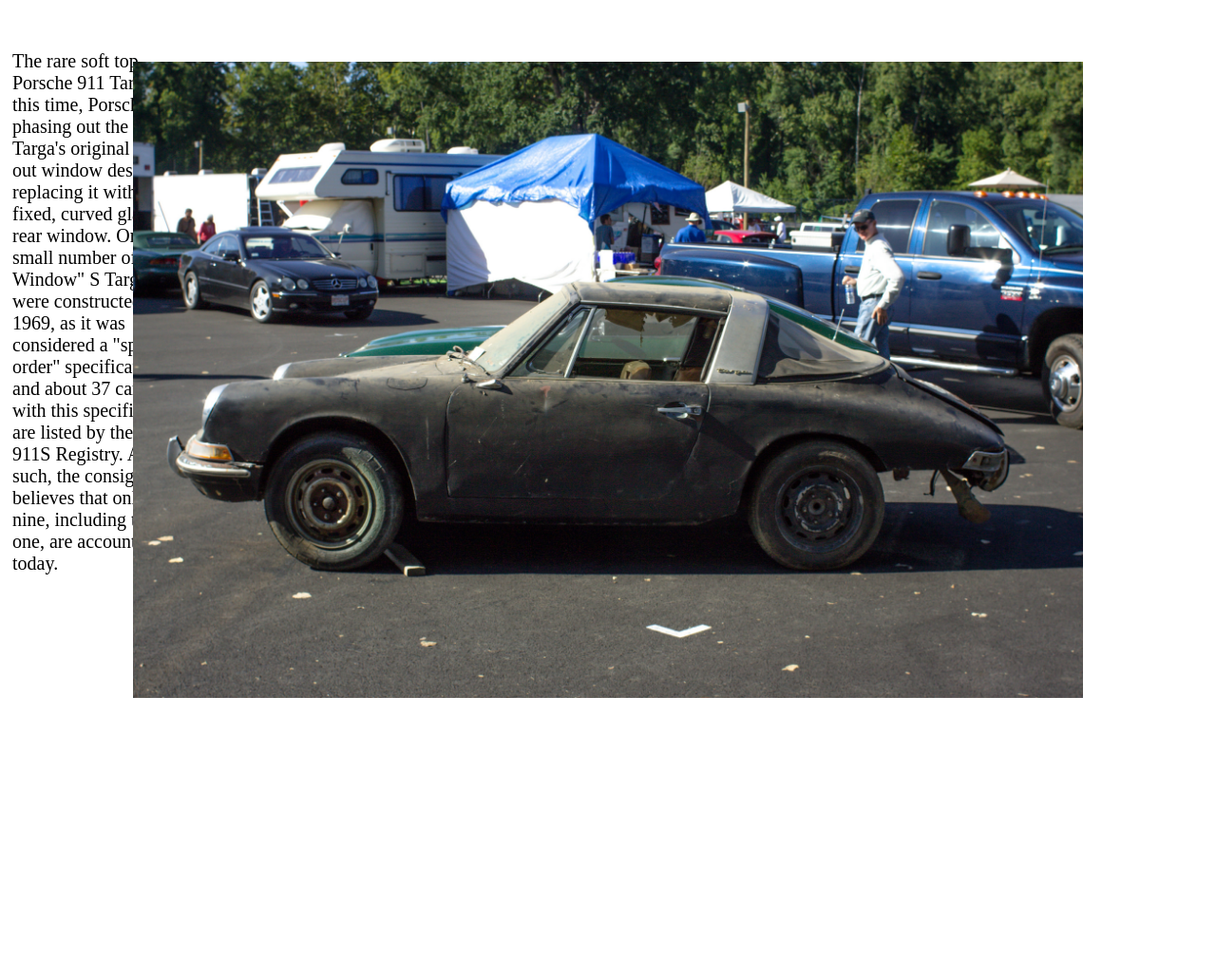
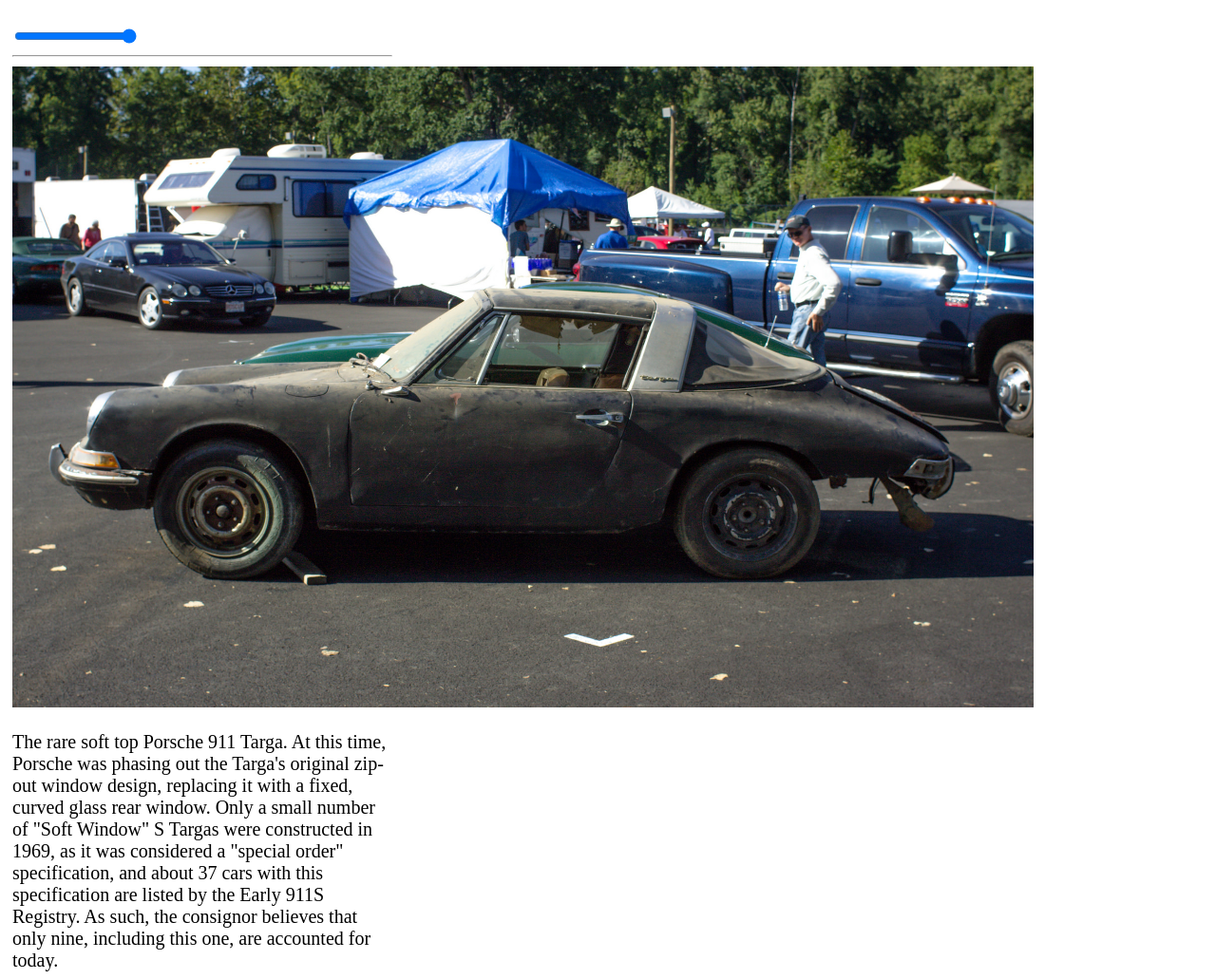
Before and after one commit to coreinteraction-spring2016-a2/CoreInteration-Lab-StevenOrts, a plain HTML site: page Week-5-Assignment/img.html in a window 1280 px wide. Shown: the whole page at 95% size. Before the commit the page ends 800 px from the top, so only its background shows below. Drawn offline with nearby package versions, Linux system fonts and the light colour scheme.

Commit message:
For Week 6, added slider plus flex box of text to left

```diff
--- a/Week-5-Assignment/img.css
+++ b/Week-5-Assignment/img.css
@@ -1,18 +1,10 @@
 img {
-   position: absolute;
-   top: 50%;
-   left: 50%;
-   width: 1000px;
-   height: 670px;
-   margin-top: -335px;
-   margin-left: -500px;
-   z-index: 7;
+   flex-shrink: 0;
 }
 
 .outer-container {
   padding: 5px;
-  z-index: 9;
-  width: 180px;
+  width: 400px;
   font-size: 20px;
   font-family: futura;
   padding-top: 20px;
--- a/Week-5-Assignment/img.html
+++ b/Week-5-Assignment/img.html
@@ -1,13 +1,23 @@
 <head>
   <link rel="stylesheet" href="img.css">
+  <script src="img.js" type="text/javascript">
+  </script>
+  <script src="//ajax.googleapis.com/ajax/libs/jquery/1.8.3/jquery.min.js">
+  </script>
+
 </head>
 
 <body>
 
-  <div class="outer-container">
-    <div class="flex-container"><a href="assets/one.jpg"><img src="assets/one.jpg"></a>
+
+<div class="outer-container">
+    <div class="flex-container"><input id="slider" type="range" min="1" max="100" value="100" />
+<hr />
+<img id="image" src="assets/one.jpg" width="1075" height="675"/>
+
   </div>
 </div>
+
 
 <div class="outer-container">
     <div>The rare soft top Porsche 911 Targa. At this time, Porsche was phasing out the Targa's original zip-out window design, replacing it with a fixed, curved glass rear window. Only a small number of "Soft Window" S Targas were constructed in 1969, as it was considered a "special order" specification, and about 37 cars with this specification are listed by the Early 911S Registry. As such, the consignor believes that only nine, including this one, are accounted for today.
--- /dev/null
+++ b/Week-5-Assignment/img.js
@@ -0,0 +1,10 @@
+var slider = document.getElementById('slider');
+var image =  document.getElementById('image');
+
+var width = image.width;
+var height = image.height;
+
+slider.onchange = function(){
+    image.width = width * (slider.value / 100);
+    image.height = height * (slider.value / 100);
+}
--- /dev/null
+++ b/Week-5-Assignment/test.css
@@ -0,0 +1,10 @@
+.outer-container {
+  display: flex;
+}
+
+.words{
+
+	font-family: helvetica;
+	font-size: 15px;
+	width: 200px;
+}
```
Also changed, not shown: Week-5-Assignment/index.html (+1 -1 lines), Week-5-Assignment/test.html (added, +25 -0 lines), Week-5-Assignment/test.js (added, +9 -0 lines), 1 other file.
